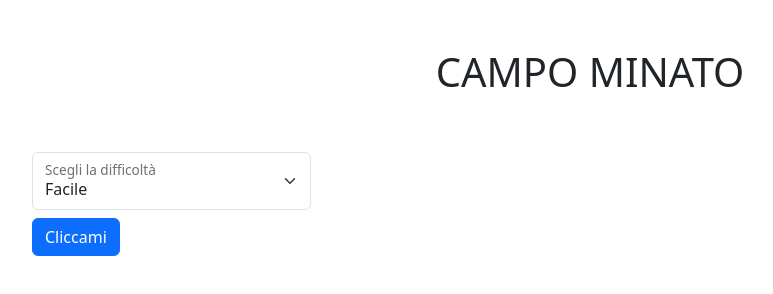
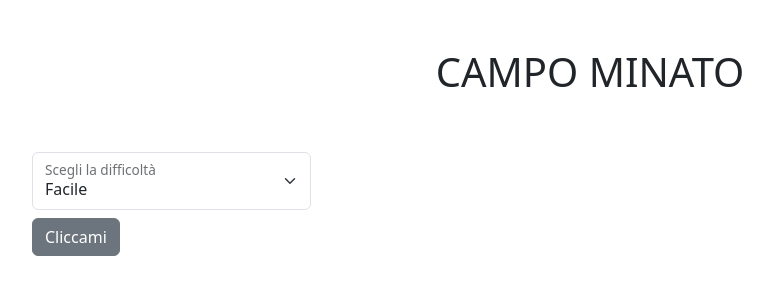
Before and after one commit to AlessioMontebello90/js-campominato-grid, a plain HTML site: page index.html in a window 1280 px wide. Shown: the whole page, without its empty margins (50-823 px from the left). Drawn offline with nearby package versions, Linux system fonts and the light colour scheme.

Commit message:
fix html

```diff
--- a/index.html
+++ b/index.html
@@ -31,7 +31,7 @@
           <label for="floatingSelect">Scegli la difficoltà</label>
           <button
             name="difficulty-select"
-            class="btn btn-primary my-2"
+            class="btn btn-secondary my-2"
             id="grid-button"
           >
             Cliccami
```
